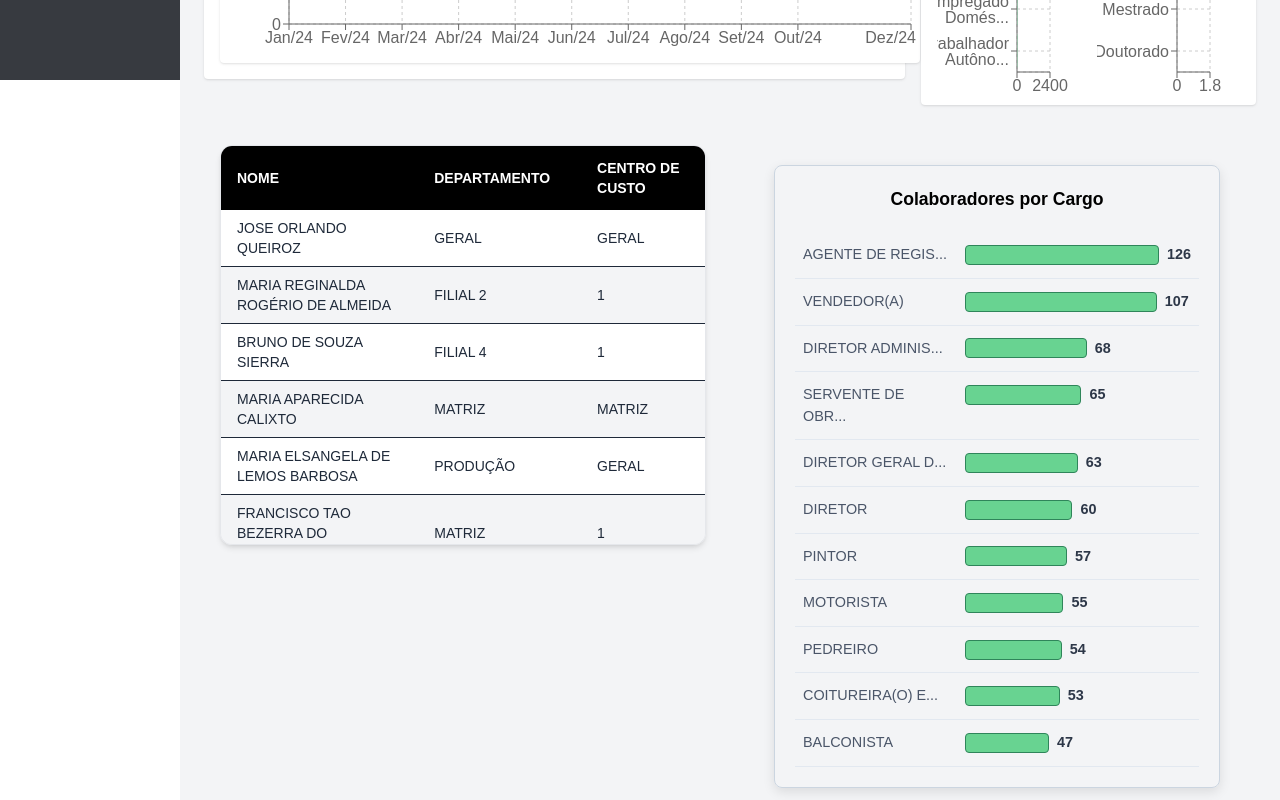
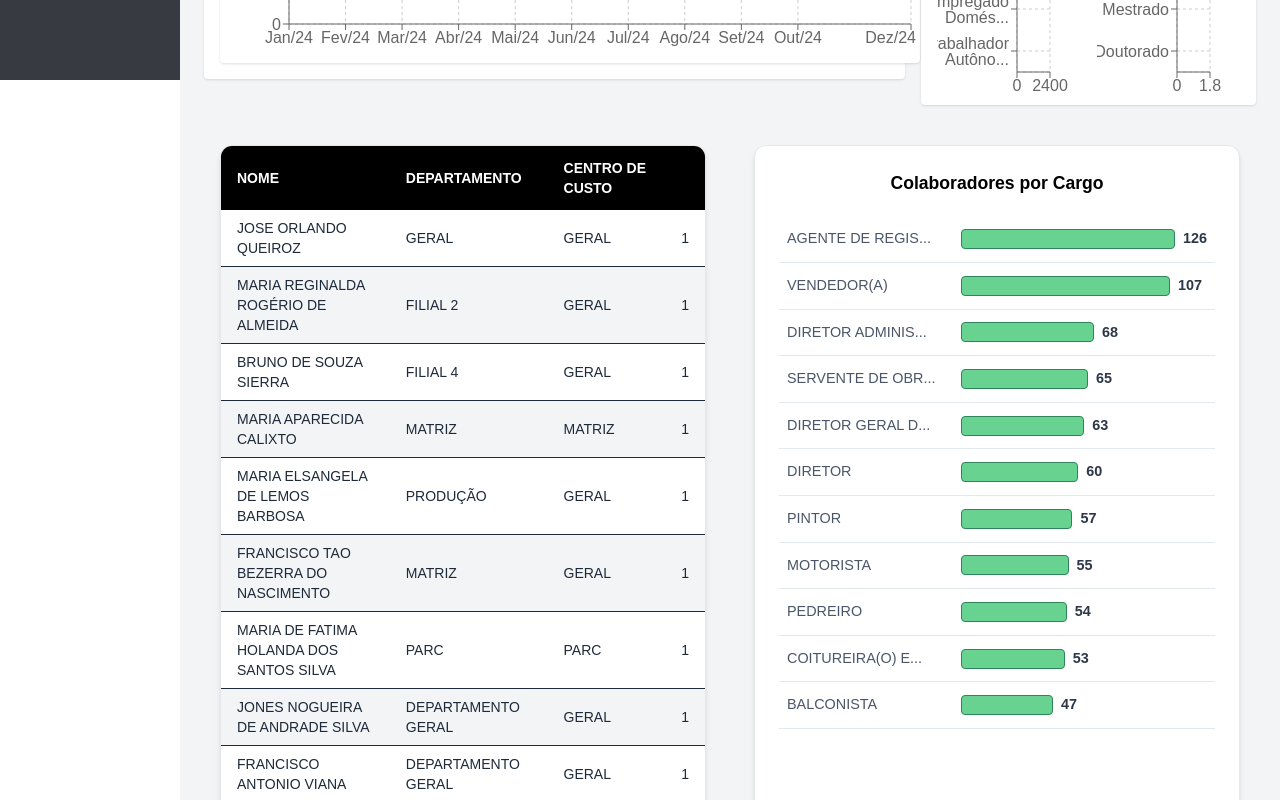
Before and after one commit to gabrielcsilvaa/office-gestao-front, a Next.js app: page /modulos/dashboards/demografico in a window 1280 px wide. Shown: the part 720-1520 px from the top of the page. Built offline with nearby package versions, Linux system fonts and the light colour scheme; sample sign-in values are in the browser's storage.

Commit message:
nikolas-tabela

```diff
--- a/src/app/modulos/dashboards/demografico/components/grafico_cargo.tsx
+++ b/src/app/modulos/dashboards/demografico/components/grafico_cargo.tsx
@@ -18,14 +18,7 @@ const GraficoCargo = () => {
   const maxColaboradores = Math.max(...colaboradores.map(c => c.numeroDeColaboradores), 0);
 
   return (
-    <div style={{
-      fontFamily: 'Arial, sans-serif',
-      margin: '20px',
-      padding: '20px',
-      border: '1px solid #CBD5E0',
-      borderRadius: '8px',
-      boxShadow: '0 4px 12px rgba(0,0,0,0.1)'
-    }}>
+    <div className='bg-white rounded-xl shadow-md h-full flex flex-col border border-gray-200 p-6'>
       <h3 style={{
         textAlign: 'center',
         marginBottom: '20px',
--- a/src/app/modulos/dashboards/demografico/components/tabela_colaboradores.tsx
+++ b/src/app/modulos/dashboards/demografico/components/tabela_colaboradores.tsx
@@ -1,31 +1,32 @@
 // components/TabelaColaboradores.tsx
 export default function TabelaColaboradores() {
   const colaboradores = [
-    { nome: "JOSE ORLANDO QUEIROZ", departamento: "GERAL", centroCusto: "GERAL" },
-    { nome: "MARIA REGINALDA ROGÉRIO DE ALMEIDA", departamento: "FILIAL 2", centroCusto: "1" },
-    { nome: "BRUNO DE SOUZA SIERRA", departamento: "FILIAL 4", centroCusto: "1" },
-    { nome: "MARIA APARECIDA CALIXTO", departamento: "MATRIZ", centroCusto: "MATRIZ" },
-    { nome: "MARIA ELSANGELA DE LEMOS BARBOSA", departamento: "PRODUÇÃO", centroCusto: "GERAL" },
-    { nome: "FRANCISCO TAO BEZERRA DO NASCIMENTO", departamento: "MATRIZ", centroCusto: "1" },
-    { nome: "MARIA DE FATIMA HOLANDA DOS SANTOS SILVA", departamento: "PARC", centroCusto: "PARC" },
-    { nome: "JONES NOGUEIRA DE ANDRADE SILVA", departamento: "DEPARTAMENTO GERAL", centroCusto: "GERAL" },
-    { nome: "FRANCISCO ANTONIO VIANA", departamento: "DEPARTAMENTO GERAL", centroCusto: "1" },
-    { nome: "JOSE CARLOS BARBOSA DA SILVA", departamento: "GERAL", centroCusto: "1" },
-    { nome: "FRANCISCO EVANDRO FRANCELINO DE NEGREIROS", departamento: "ADMINISTRATIVO", centroCusto: "GERAL" },
-    { nome: "ANTONIO CARLOS BEZERRA DA SILVA", departamento: "OFFICE BING.LABS", centroCusto: "DIRETORIA" },
-    { nome: "MARIA ZULEIDE EUFRÁSIO BRAGA", departamento: "FILIAL 2 - DEL PASCO", centroCusto: "GERAL" },
-    { nome: "FRANCISCO ORLANDO SILVEIRA PEREIRA", departamento: "PARC", centroCusto: "PARC" },
-    { nome: "MARIA APARECIDA DA SILVA ALMEIDA", departamento: "PARC", centroCusto: "1" }
+    { nome: "JOSE ORLANDO QUEIROZ", departamento: "GERAL", centroCusto: "GERAL" , "number": "1" },
+    { nome: "MARIA REGINALDA ROGÉRIO DE ALMEIDA", departamento: "FILIAL 2", centroCusto: "GERAL" , "number": "1" },
+    { nome: "BRUNO DE SOUZA SIERRA", departamento: "FILIAL 4", centroCusto: "GERAL" , "number": "1" },
+    { nome: "MARIA APARECIDA CALIXTO", departamento: "MATRIZ", centroCusto: "MATRIZ" , "number": "1" },
+    { nome: "MARIA ELSANGELA DE LEMOS BARBOSA", departamento: "PRODUÇÃO", centroCusto: "GERAL" , "number": "1" },
+    { nome: "FRANCISCO TAO BEZERRA DO NASCIMENTO", departamento: "MATRIZ", centroCusto: "GERAL" , "number": "1" },
+    { nome: "MARIA DE FATIMA HOLANDA DOS SANTOS SILVA", departamento: "PARC", centroCusto: "PARC" , "number": "1" },
+    { nome: "JONES NOGUEIRA DE ANDRADE SILVA", departamento: "DEPARTAMENTO GERAL", centroCusto: "GERAL" , "number": "1" },
+    { nome: "FRANCISCO ANTONIO VIANA", departamento: "DEPARTAMENTO GERAL", centroCusto: "GERAL" , "number": "1" },
+    { nome: "JOSE CARLOS BARBOSA DA SILVA", departamento: "GERAL", centroCusto: "GERAL" , "number": "1" },
+    { nome: "FRANCISCO EVANDRO FRANCELINO DE NEGREIROS", departamento: "ADMINISTRATIVO", centroCusto: "GERAL" , "number": "1" },
+    { nome: "ANTONIO CARLOS BEZERRA DA SILVA", departamento: "OFFICE BING.LABS", centroCusto: "DIRETORIA" , "number": "1" },
+    { nome: "MARIA ZULEIDE EUFRÁSIO BRAGA", departamento: "FILIAL 2 - DEL PASCO", centroCusto: "GERAL" , "number": "1" },
+    { nome: "FRANCISCO ORLANDO SILVEIRA PEREIRA", departamento: "PARC", centroCusto: "PARC" , "number": "1" },
+    { nome: "MARIA APARECIDA DA SILVA ALMEIDA", departamento: "PARC", centroCusto: "GERAL" , "number": "1" }
   ];
 
   return (
-    <div className="bg-white rounded-xl shadow-md max-h-[400px] overflow-auto border border-gray-200">
+    <div className="bg-white rounded-xl shadow-md h-full  overflow-auto border border-gray-200">
       <table className="min-w-full text-sm font-medium text-gray-800">
         <thead className="sticky top-0 z-10 bg-black text-white">
           <tr>
             <th className="py-3 px-4 text-left">NOME</th>
             <th className="py-3 px-4 text-left">DEPARTAMENTO</th>
             <th className="py-3 px-4 text-left">CENTRO DE CUSTO</th>
+            <th className="py-3 px-4 text-left"></th>
           </tr>
         </thead>
         <tbody>
@@ -37,6 +38,11 @@ export default function TabelaColaboradores() {
               <td className="py-2 px-4">{colab.nome}</td>
               <td className="py-2 px-4">{colab.departamento}</td>
               <td className="py-2 px-4">{colab.centroCusto}</td>
+              <td className="py-2 px-4">{colab.number}</td>
+
+
+
+
             </tr>
           ))}
         </tbody>
--- a/src/app/modulos/dashboards/demografico/page.tsx
+++ b/src/app/modulos/dashboards/demografico/page.tsx
@@ -132,11 +132,11 @@ export default function Demografico() {
         </div>
       </div>
 
-      <div className="flex gap-4 mt-6">
-        <div className="w-1/2  p-4">
+      <div className="flex gap-4 mt-6 items-stretch">
+        <div className="w-1/2 p-4 ">
           <TabelaColaboradores />
         </div>
-        <div className="w-1/2  p-4">
+        <div className="w-1/2 p-4 ">
           <GraficoCargo />
         </div>
       </div>
```
